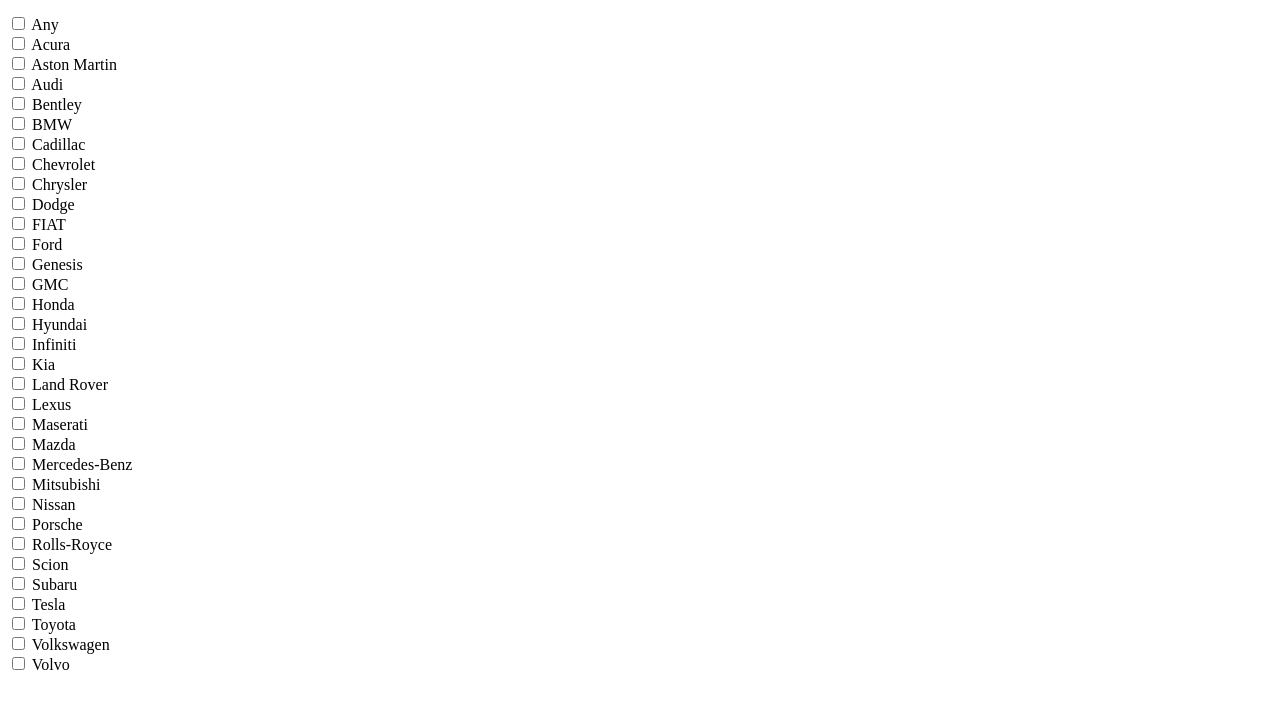
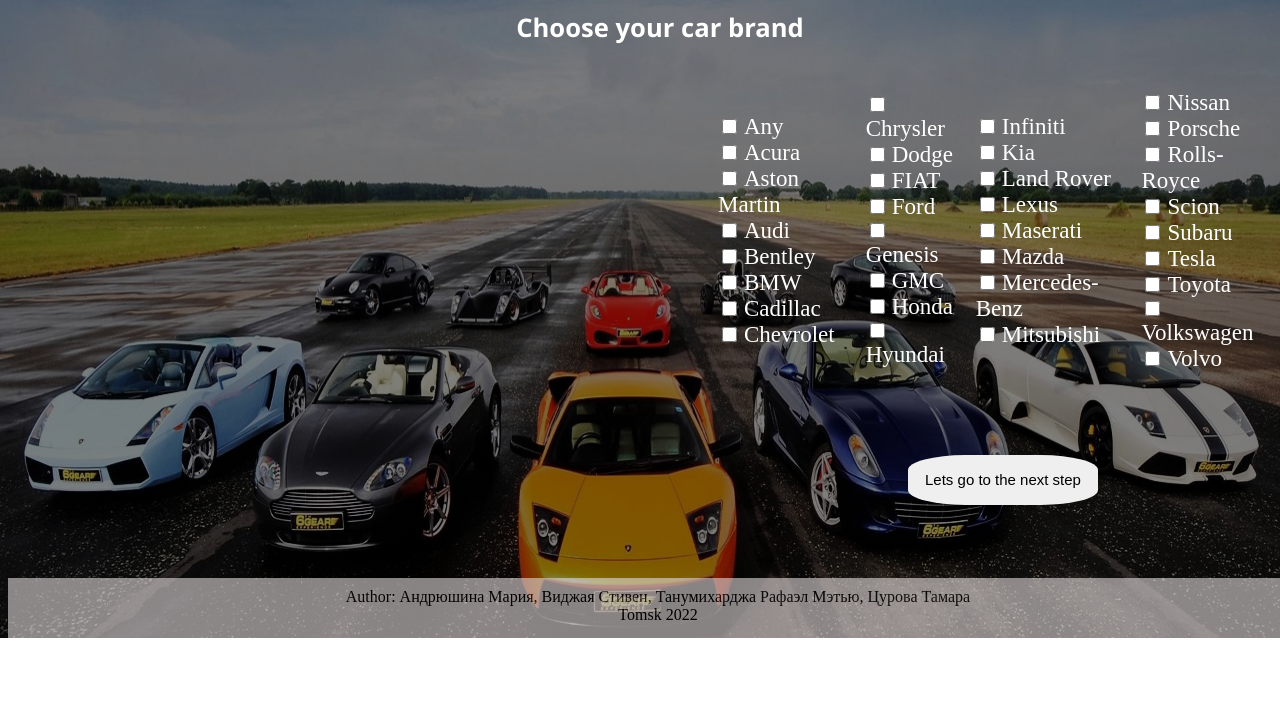
Before and after one commit to Steven2110/Vidjaya-IS-Lab1, a website: page html/brand.html in a window 1280 px wide. Shown: the part 162-887 px from the top of the page. After the commit the page ends 800 px from the top, so only its background shows below. Drawn offline with Linux system fonts and the light colour scheme; files that its build step writes are made by us from their sources.

Commit message:
Fix css file name

```diff
--- a/html/bodytype.html
+++ b/html/bodytype.html
@@ -1,7 +1,7 @@
 <!DOCTYPE html>
 <html lang="en">
 <head>
-    <link rel="stylesheet" href="/css/test.css">
+    <link rel="stylesheet" href="/css/index.css">
         <h1><div class="head1">
             ~CARSELECTION~
         </div></h1>
--- a/html/brand.html
+++ b/html/brand.html
@@ -1,7 +1,7 @@
 <!DOCTYPE html>
 <html lang="en">
 <head>
-    <link rel="stylesheet" href="/css/test.css">
+    <link rel="stylesheet" href="/css/index.css">
         <h1><div class="head1">
             ~CARSELECTION~
         </div></h1>
--- a/package.json
+++ b/package.json
@@ -1,5 +1,5 @@
 {
     "name": "steven2110.github.io",
-    "version": "0.0.2",
+    "version": "0.0.3",
     "main": "index.html"
 }
```
Also changed, not shown: html/carprofile.html (+1 -1 lines), html/colortype.html (+1 -1 lines), html/fueltype.html (+1 -1 lines), html/minimumyear.html (+1 -1 lines), html/minmaxprice.html (+1 -1 lines), html/transmissiontype.html (+1 -1 lines), html/vehiclesize.html (+1 -1 lines), README.md.
